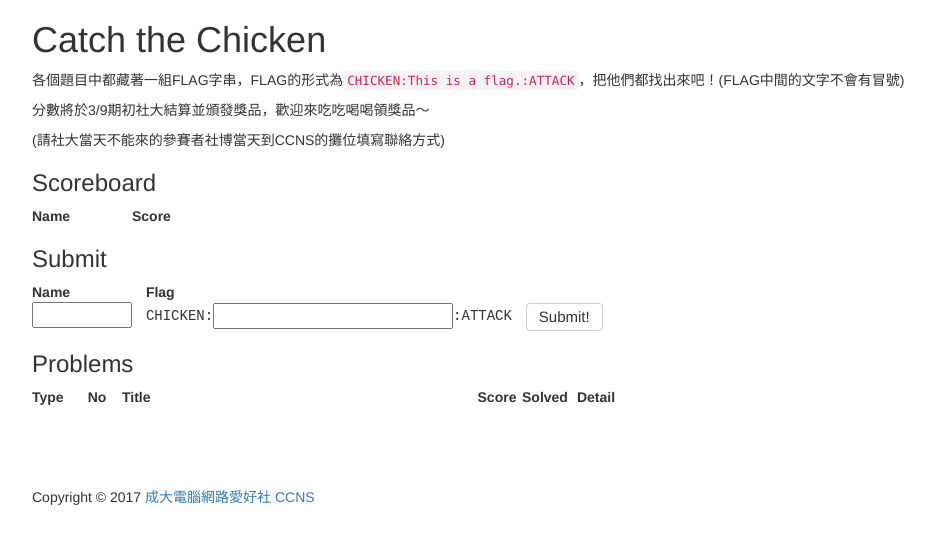
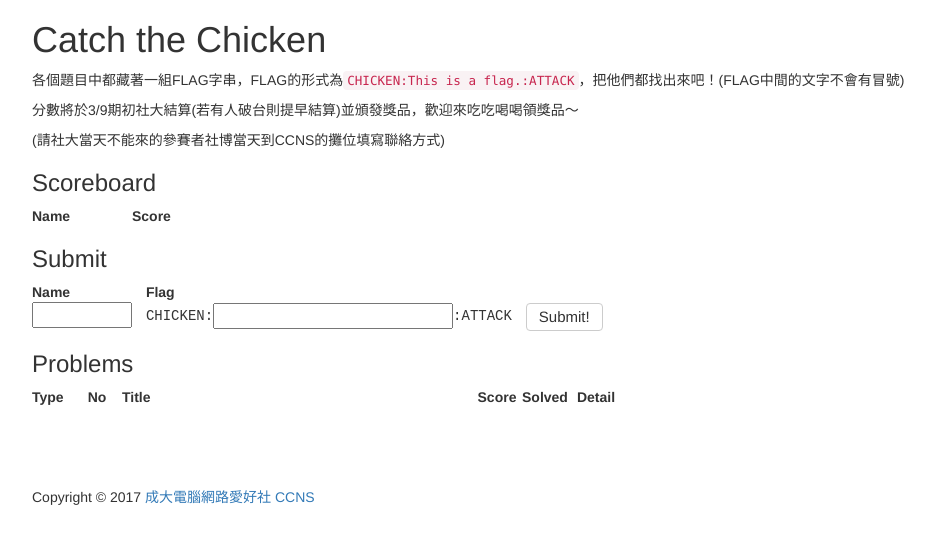
Before and after one commit to ccns/105-club-fair-game-scoreboard, a website: page index.html in a window 1280 px wide. Shown: the whole page, without its empty margins (38-973 px from the left). Drawn offline with nearby package versions, Linux system fonts and the light colour scheme; a script that the page names is missing.

Commit message:
add intro

```diff
--- a/index.html
+++ b/index.html
@@ -20,7 +20,7 @@
 		<div class="container">
 			<h1 id="CTC">Catch the Chicken</h1>
       <p>各個題目中都藏著一組FLAG字串，FLAG的形式為<code>CHICKEN:This is a flag.:ATTACK</code>，把他們都找出來吧！(FLAG中間的文字不會有冒號)</p>
-      <p>分數將於3/9期初社大結算並頒發獎品，歡迎來吃吃喝喝領獎品～</p>
+      <p>分數將於3/9期初社大結算(若有人破台則提早結算)並頒發獎品，歡迎來吃吃喝喝領獎品～</p>
       <p>(請社大當天不能來的參賽者社博當天到CCNS的攤位填寫聯絡方式)</p>
       <p></p>
 
```
